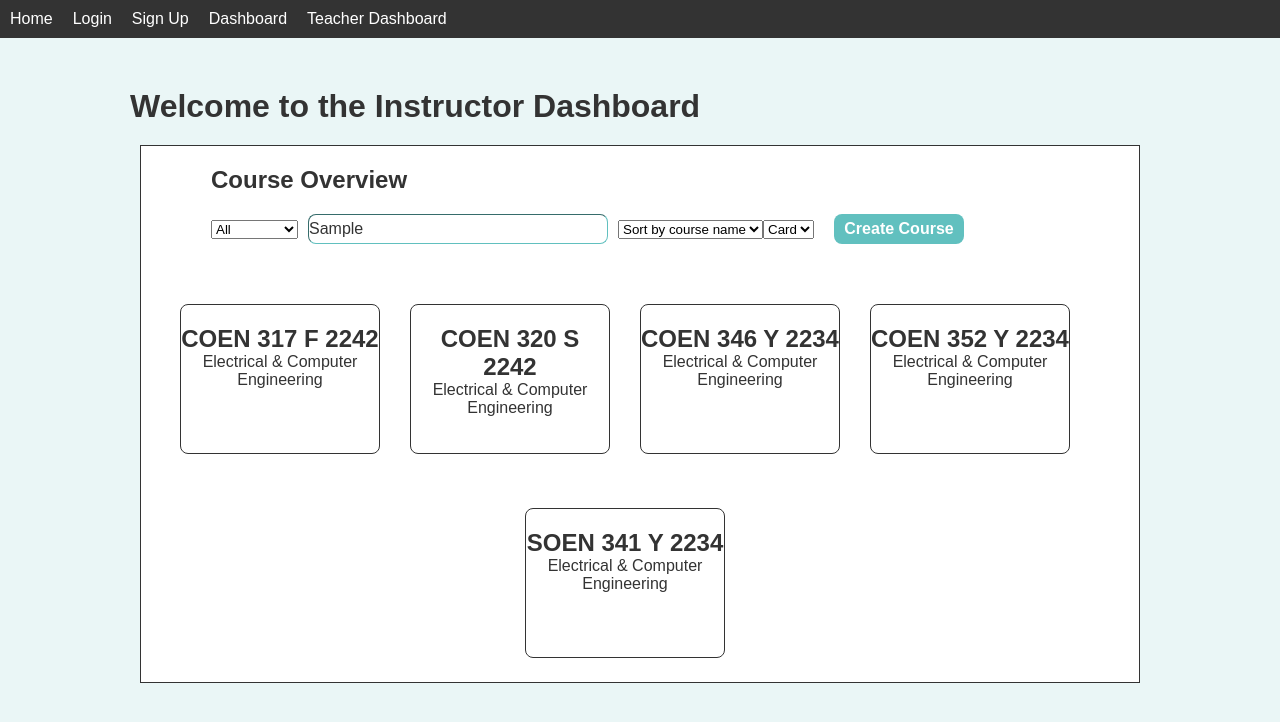
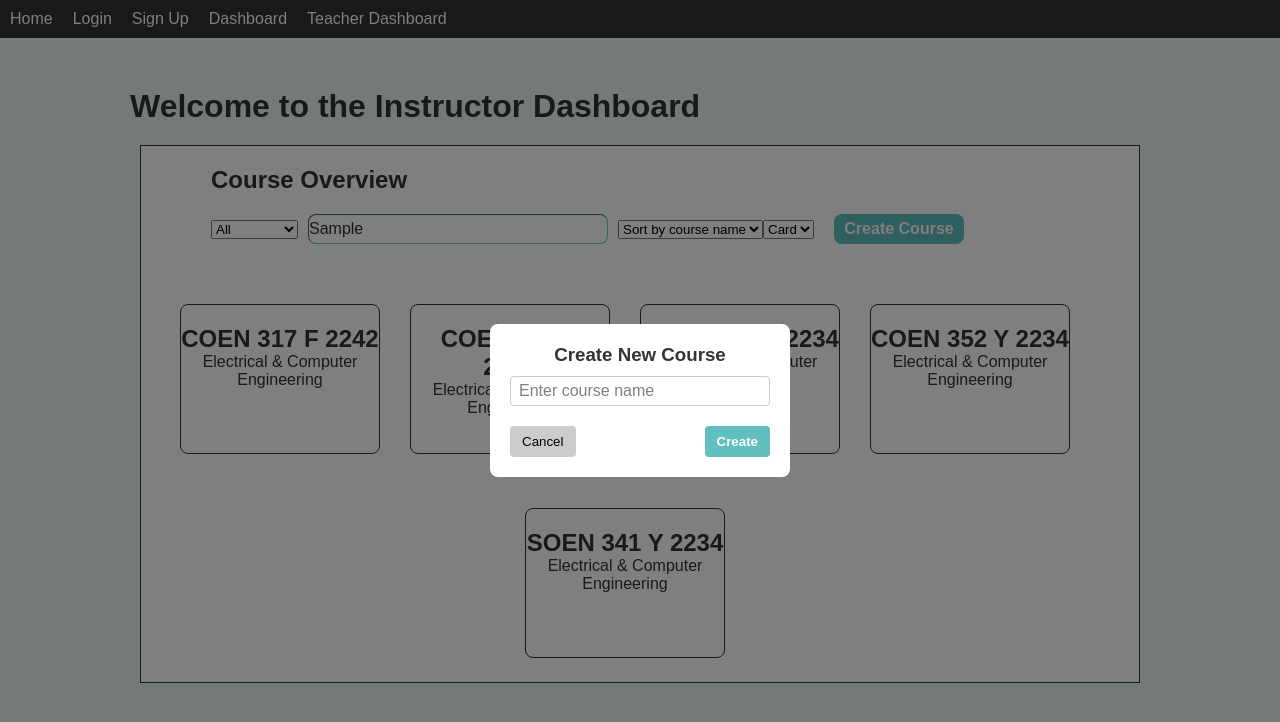
Before and after one commit to SimonKallassi/15-SOEN341_Project_F24, a Next.js app: page /TeacherDash in a window 1280 px wide. Both pictures are taken after typing "Sample" into the empty fields and a click on the button "Create Course". Shown: the top 722 px of the page. Built offline with nearby package versions, Linux system fonts and the light colour scheme.

Commit message:
added functionality to create course

```diff
--- a/package.json
+++ b/package.json
@@ -9,6 +9,7 @@
     "lint": "next lint"
   },
   "dependencies": {
+    "axios": "^1.7.7",
     "metro-react-native-babel-preset": "^0.77.0",
     "next": "^14.2.13",
     "react": "^18.2.0",
--- a/pages/TeacherCourseList.js
+++ b/pages/TeacherCourseList.js
@@ -1,9 +1,24 @@
 import Link from 'next/link';
-import React from 'react';
-
-
+import React, { useState } from 'react';
 
 function CourseList({ courses }) {
+    const [showModal, setShowModal] = useState(false);
+    const [newCourseName, setNewCourseName] = useState('');
+
+    const handleCreateCourseClick = () => {
+        setShowModal(true);
+    };
+
+    const handleModalClose = () => {
+        setShowModal(false);
+        setNewCourseName('');
+    };
+
+    const handleCreateCourse = () => {
+        console.log("Creating course with name:", newCourseName);
+        handleModalClose();
+    };
+
     return (
         <div>
             <div id="out">
@@ -14,20 +29,17 @@ function CourseList({ courses }) {
                             <option value="all">All</option>
                             <option value="completed">Completed</option>
                         </select>
-                <input
-                  type="text"
-                  placeholder="Search"
-
-                />
-                <select >
+                        <input type="text" placeholder="Search" />
+                        <select>
                             <option>Sort by course name</option>
                             <option>Sort by date</option>
                         </select>
-                <select >
+                        <select>
                             <option>Card</option>
                             <option>List</option>
                         </select>
                         <button
+                            onClick={handleCreateCourseClick}
                             style={{
                                 marginTop: '20px',
                                 marginLeft: '20px',
@@ -40,15 +52,18 @@ function CourseList({ courses }) {
                                 color: '#fff',
                                 fontWeight: 'bold',
                                 height: '30px',
-                  cursor: 'pointer'
-              }}>Create Course</button>
+                                cursor: 'pointer',
+                            }}
+                        >
+                            Create Course
+                        </button>
                     </div>
                 </div>
-            {courses.map(course => (
+                {courses.map((course) => (
                     <div key={course.id} id="course">
                         {/* Using Next.js Link for navigation */}
                         <Link href={`/${course.id}`}>
-                        <span >
+                            <span>
                                 <h2>{course.name}</h2>
                                 <p>{course.description}</p>
                             </span>
@@ -56,8 +71,77 @@ function CourseList({ courses }) {
                     </div>
                 ))}
             </div>
+
+            {/* Modal for creating course */}
+            {showModal && (
+                <div
+                    style={{
+                        position: 'fixed',
+                        top: '0',
+                        left: '0',
+                        width: '100%',
+                        height: '100%',
+                        backgroundColor: 'rgba(0, 0, 0, 0.5)',
+                        display: 'flex',
+                        justifyContent: 'center',
+                        alignItems: 'center',
+                    }}
+                >
+                    <div
+                        style={{
+                            backgroundColor: '#fff',
+                            padding: '20px',
+                            borderRadius: '8px',
+                            width: '300px',
+                            textAlign: 'center',
+                        }}
+                    >
+                        <h3>Create New Course</h3>
+                        <input
+                            type="text"
+                            placeholder="Enter course name"
+                            value={newCourseName}
+                            onChange={(e) => setNewCourseName(e.target.value)}
+                            style={{
+                                width: '100%',
+                                padding: '8px',
+                                margin: '10px 0',
+                                borderRadius: '4px',
+                                border: '1px solid #ccc',
+                            }}
+                        />
+                        <div style={{ display: 'flex', justifyContent: 'space-between', marginTop: '10px' }}>
+                            <button
+                                onClick={handleModalClose}
+                                style={{
+                                    padding: '8px 12px',
+                                    border: 'none',
+                                    borderRadius: '4px',
+                                    backgroundColor: '#ccc',
+                                    cursor: 'pointer',
+                                }}
+                            >
+                                Cancel
+                            </button>
+                            <button
+                                onClick={handleCreateCourse}
+                                style={{
+                                    padding: '8px 12px',
+                                    border: 'none',
+                                    borderRadius: '4px',
+                                    backgroundColor: '#61C0BF',
+                                    color: '#fff',
+                                    fontWeight: 'bold',
+                                    cursor: 'pointer',
+                                }}
+                            >
+                                Create
+                            </button>
                         </div>
-
+                    </div>
+                </div>
+            )}
+        </div>
     );
 }
 
```
Also changed, not shown: 1 other file (tests, documents, lock files or other folders). Lines whose indentation alone changed are shown as unchanged.
